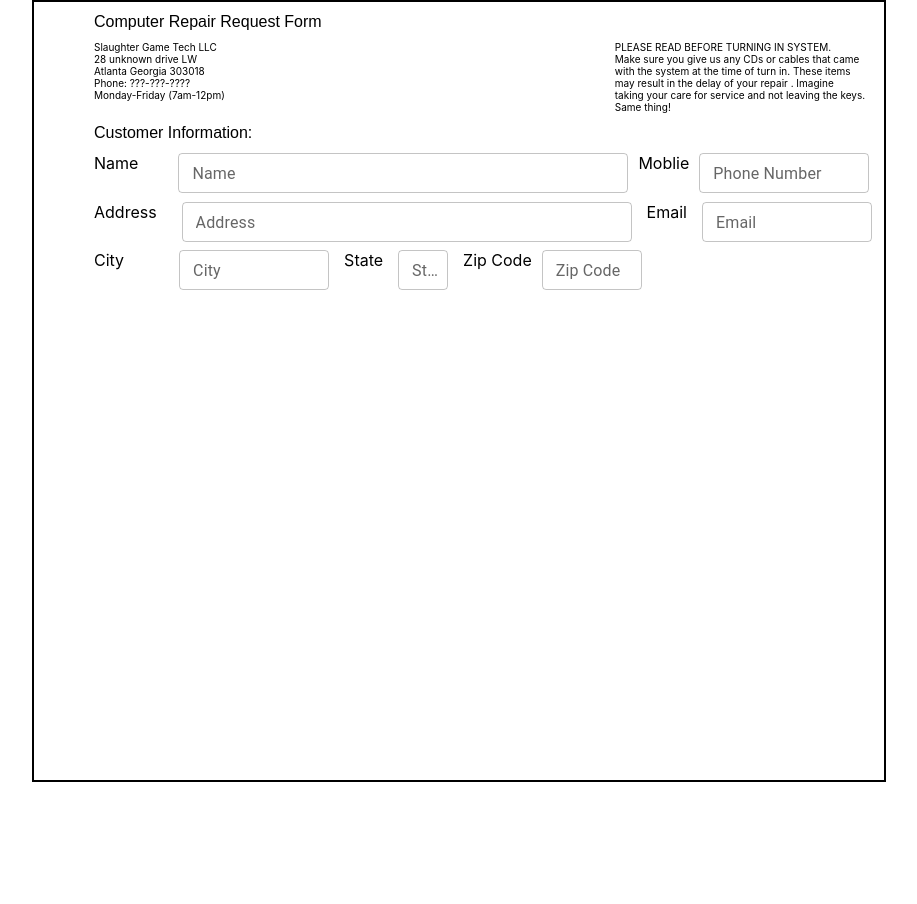
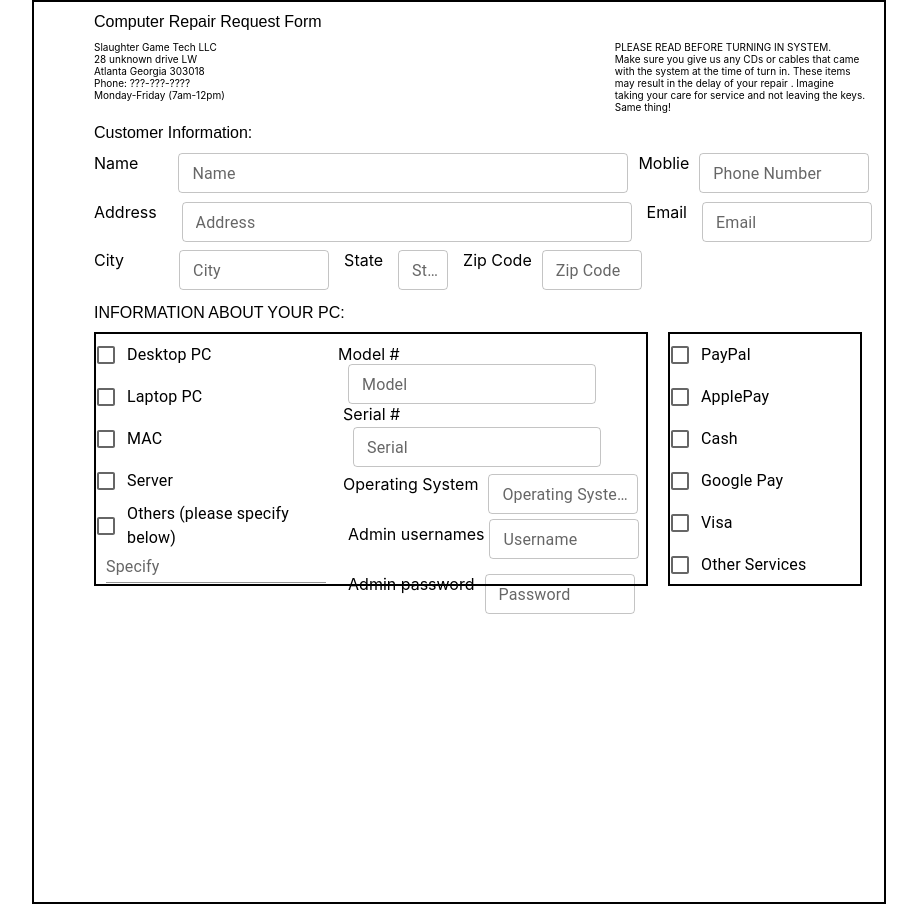
Before and after one commit to riddokun/React-Tutorial, a React (Create React App) app in the folder computer-technician-form-app/: page / in a window 1280 px wide. Shown: the whole page, without its empty margins (181-1098 px from the left). Before the commit the page ends 800 px from the top, so only its background shows below. Built offline with nearby package versions, Linux system fonts and the light colour scheme.

Commit message:
Completed pc information and billing purposes on form.

```diff
--- a/computer-technician-form-app/src/App.css
+++ b/computer-technician-form-app/src/App.css
@@ -1,6 +1,6 @@
 .form-container {
   width: 850px;
-  height: 778px;
+  height: 900px;
   margin-left: auto;
   margin-right: auto;
   border: 2px solid black;
@@ -42,3 +42,13 @@ p{
 
 
 }
+.pc-information{
+  position: relative;
+  bottom: 90px;
+}
+
+.pc-billing-container{
+  display: flex;
+
+
+}
--- a/computer-technician-form-app/src/App.jsx
+++ b/computer-technician-form-app/src/App.jsx
@@ -2,6 +2,8 @@ import './App.css';
 import React from 'react';
 import { Component } from 'react';
 import Information from './components/customerInformation'
+import PC from './components/pcInformation'
+import Billing from './components/billingPurpose'
 
 
 
@@ -31,8 +33,16 @@ class App extends Component{
         {/* End of header */}
 
         </div>
+        {/* Using componwnt Customer information */}
         <h1>Customer Information:</h1>
         <Information/>
+
+        {/* Start of PC information component */}
+        <h1 className="pc-information">INFORMATION ABOUT YOUR PC:</h1>
+        <div className='pc-billing-container'>
+         <div><PC/></div>
+         <div className='billing'> <Billing/></div>
+        </div>
 
 
       </div>
--- a/computer-technician-form-app/src/components/billingPurpose.jsx
+++ b/computer-technician-form-app/src/components/billingPurpose.jsx
@@ -0,0 +1,30 @@
+import React, { Component } from 'react'
+import {Checkbox, TextField, Box,FormControlLabel} from'@mui/material'
+
+const styles={
+    container: {
+        position: 'relative',
+        border: '2px solid #000000',
+        width: '190px',
+        height: '250px',
+        bottom: '90px',
+        left: '80px',
+    }
+}
+class Billing extends Component {
+    render() {
+        return (
+            <div className="container" style={styles.container}>
+                <div><FormControlLabel control={<Checkbox/>} label ='PayPal'/></div>
+                <div><FormControlLabel control={<Checkbox/>} label ='ApplePay'/></div>
+                <div><FormControlLabel control={<Checkbox/>} label ='Cash'/></div>
+                <div><FormControlLabel control={<Checkbox/>} label ='Google Pay'/></div>
+                <div><FormControlLabel control={<Checkbox/>} label ='Visa'/></div>
+                <div><FormControlLabel control={<Checkbox/>} label ='Other Services'/></div>
+
+            </div>
+
+        )
+    }
+}
+export default Billing
--- a/computer-technician-form-app/src/components/pcInformation.jsx
+++ b/computer-technician-form-app/src/components/pcInformation.jsx
@@ -0,0 +1,119 @@
+import React, { Component } from 'react'
+import { FormControlLabel, TextField } from '@mui/material'
+import {Checkbox } from '@mui/material'
+
+const styles ={
+    pcInformation:{
+        border: '2px solid #000000',
+        width: '550px',
+        height: '250px',
+        position: 'relative',
+        left: '60px',
+        display: 'flex',
+    },
+    TextField: {
+        position: 'relative',
+        left: '10px',
+        bottom: '15px',
+    },
+    modelLabel: {
+        position: 'relative',
+        right: '10px',
+        top: '10px'
+    },
+    modelInput: {
+        position: 'relative',
+        top: '10px',
+    },
+    serialLabel: {
+        position: 'relative',
+        top: '10px',
+        right: '5px',
+    },
+    serialInput: {
+        position: 'relative',
+        top: '13px',
+        left: '5px'
+    },
+    operatingLabel: {
+        position: 'relative',
+        top: '20px',
+        right: '5px',
+
+    },
+    operatingInput: {
+        position: 'relative',
+        width: '150px',
+        top: '20px',
+        left: '5px',
+    },
+    userLabel: {
+        position: 'relative',
+        top: '30px',
+    },
+    userInput:{
+        position: 'relative',
+        width: '150px',
+        top: '25px',
+        left: '5px'
+    },
+    passwordLabel: {
+        position: 'relative',
+        top: '40px',
+    },
+    passwordInput:{
+        position: 'relative',
+        width: '150px',
+        top: '40px',
+        left: '10px'
+    }
+
+
+
+
+
+}
+class PC extends Component {
+    render() {
+        return (
+            <div className="pc-information" style={styles.pcInformation}>
+                <div className="left">
+                    <div><FormControlLabel control={<Checkbox/>} label ='Desktop PC'/></div>
+                    <div><FormControlLabel control = {<Checkbox/>} label ='Laptop PC'/></div>
+                    <div><FormControlLabel control = {<Checkbox/>} label ='MAC'/></div>
+                    <div><FormControlLabel control = {<Checkbox/>} label = 'Server'/></div>
+                    <div><FormControlLabel control = {<Checkbox/>} label = 'Others (please specify below)'/></div>
+                    <TextField id="standard-basic" label="Specify" variant="standard"  style={styles.TextField}/>
+                </div>
+                <div className="right">
+                    <div>
+                    <label style={styles.modelLabel}>Model #</label>
+                    <TextField label="Model" size="small" className="model-input" style={styles.modelInput}/>
+                    </div>
+                    <div>
+                    <label style={styles.serialLabel}>Serial #</label>
+                    <TextField label="Serial" size="small" className="serial-input" style={styles.serialInput}/>
+                    </div>
+                    <div>
+                        <label style={styles.operatingLabel}>Operating System</label>
+                        <TextField label="Operating System" size="small" className="operating-system" style={styles.operatingInput}/>
+                    </div>
+                    <div>
+                        <label style={styles.userLabel}>Admin usernames</label>
+                        <TextField label="Username" size="small" className="username-input" style={styles.userInput}/>
+                    </div>
+                    <div>
+                        <label style={styles.passwordLabel}>Admin password</label>
+                        <TextField label="Password" size="small" className="username-input" style={styles.passwordInput}/>
+
+                    </div>
+
+                </div>
+
+
+            </div>
+        )
+    }
+
+}
+export default PC
```
